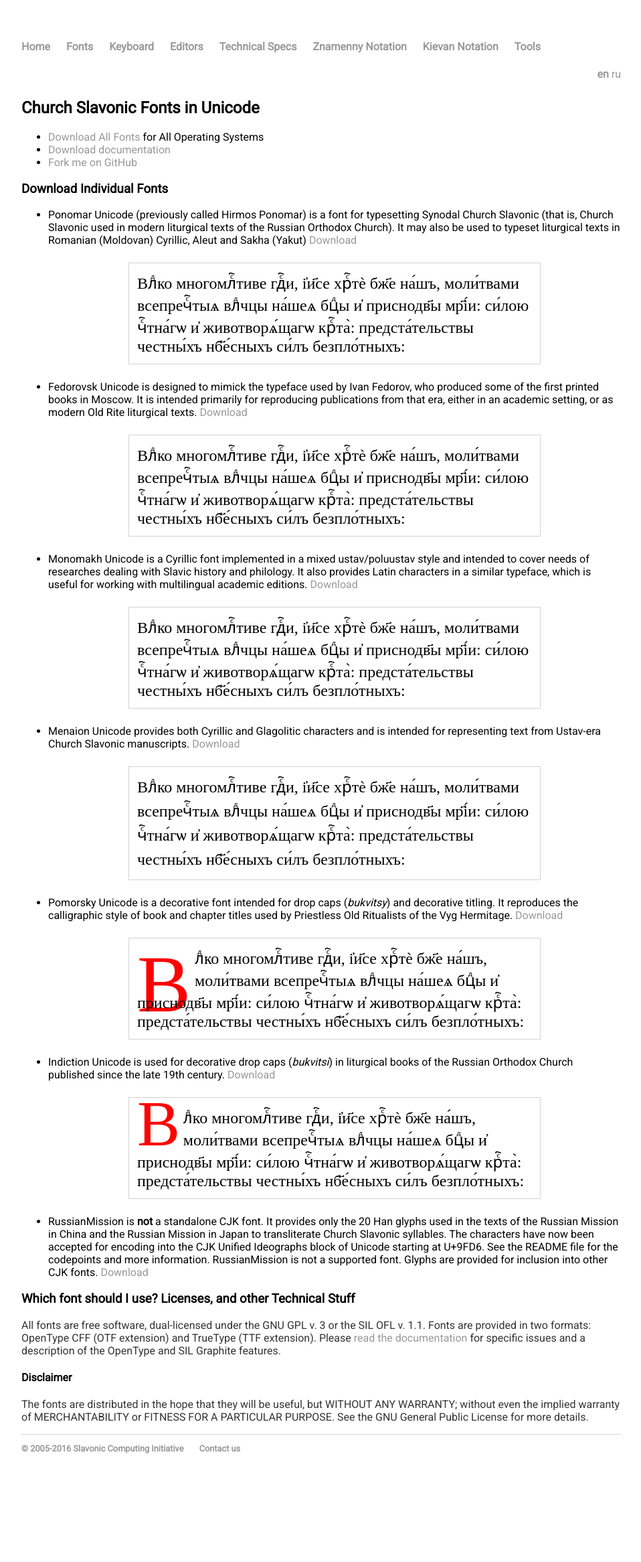
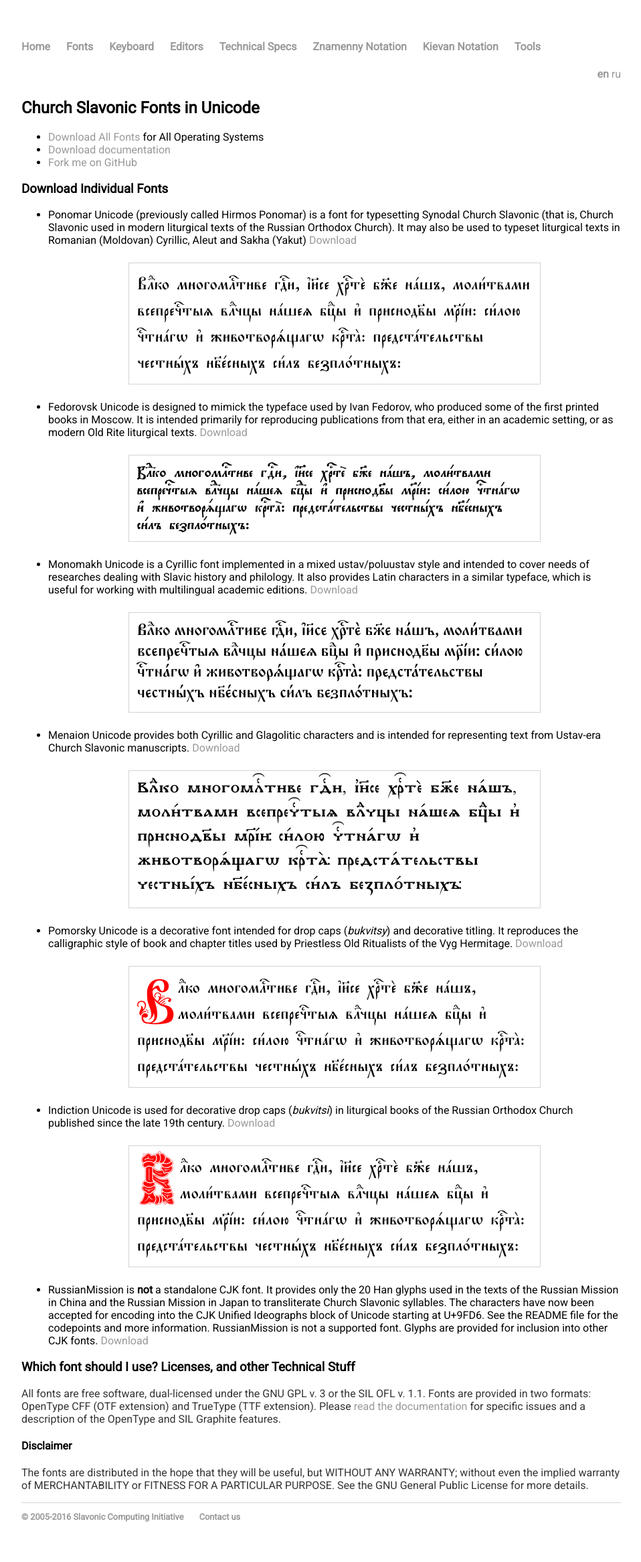
Before and after one commit to slavonic/slavonic.github.io, a Jekyll site: the page built from fonts.md, in a window 1280 px wide. Shown: the whole page at 67% size, without its empty margins (160-1118 px from the left). Built offline with Jekyll 4.4.1, drawn with Linux system fonts in a browser that asks for light colours; some web fonts are replaced; our own code applies the rules of GitHub Pages for plain Markdown files; before the commit the page ends 2230 px from its top, so only the background shows below that.

Commit message:
Update fonts.css

```diff
--- a/css/fonts.css
+++ b/css/fonts.css
@@ -5,36 +5,36 @@
   font-family: 'Ponomar Unicode';
   font-weight: normal;
   font-style: normal;
-  src: url('PonomarUnicode.eot');
+  src: url('/files/PonomarUnicode.eot');
   src: local('☺︎'),
-       url('PonomarUnicode.eot?#iefix') format('embedded-opentype'),
-       url('PonomarUnicode.woff2') format('woff2'),
-       url('PonomarUnicode.woff') format('woff'),
-       url('PonomarUnicode.ttf') format('truetype');
+       url('/files/PonomarUnicode.eot?#iefix') format('embedded-opentype'),
+       url('/files/PonomarUnicode.woff2') format('woff2'),
+       url('/files/PonomarUnicode.woff') format('woff'),
+       url('/files/PonomarUnicode.ttf') format('truetype');
 }
 
 @font-face {
   font-family: 'Fedorovsk Unicode';
   font-weight: normal;
   font-style: normal;
-  src: url('FedorovskUnicode.eot');
+  src: url('/files/FedorovskUnicode.eot');
   src: local('☺︎'),
-       url('FedorovskUnicode.eot?#iefix') format('embedded-opentype'),
-       url('FedorovskUnicode.woff2') format('woff2'),
-       url('FedorovskUnicode.woff') format('woff'),
-       url('FedorovskUnicode.ttf') format('truetype');
+       url('/files/FedorovskUnicode.eot?#iefix') format('embedded-opentype'),
+       url('/files/FedorovskUnicode.woff2') format('woff2'),
+       url('/files/FedorovskUnicode.woff') format('woff'),
+       url('/files/FedorovskUnicode.ttf') format('truetype');
 }
 
 @font-face {
   font-family: 'Menaion Unicode';
   font-weight: normal;
   font-style: normal;
-  src: url('MenaionUnicode.eot');
+  src: url('/files/MenaionUnicode.eot');
   src: local('☺︎'),
-       url('MenaionUnicode.eot?#iefix') format('embedded-opentype'),
-       url('MenaionUnicode.woff2') format('woff2'),
-       url('MenaionUnicode.woff') format('woff'),
-       url('MenaionUnicode.ttf') format('truetype');
+       url('/files/MenaionUnicode.eot?#iefix') format('embedded-opentype'),
+       url('/files/MenaionUnicode.woff2') format('woff2'),
+       url('/files/MenaionUnicode.woff') format('woff'),
+       url('/files/MenaionUnicode.ttf') format('truetype');
 }
 
 @font-face {
@@ -43,32 +43,32 @@
   font-style: normal;
   src: url('MonomakhUnicode.eot');
   src: local('☺︎'),
-       url('MonomakhUnicode.eot?#iefix') format('embedded-opentype'),
-       url('MonomakhUnicode.woff2') format('woff2'),
-       url('MonomakhUnicode.woff') format('woff'),
-       url('MonomakhUnicode.ttf') format('truetype');
+       url('/files/MonomakhUnicode.eot?#iefix') format('embedded-opentype'),
+       url('/files/MonomakhUnicode.woff2') format('woff2'),
+       url('/files/MonomakhUnicode.woff') format('woff'),
+       url('/files/MonomakhUnicode.ttf') format('truetype');
 }
 
 @font-face {
   font-family: 'Indiction Unicode';
   font-weight: normal;
   font-style: normal;
-  src: url('IndictionUnicode.eot');
+  src: url('/files/IndictionUnicode.eot');
   src: local('☺︎'),
-       url('IndictionUnicode.eot?#iefix') format('embedded-opentype'),
-       url('IndictionUnicode.woff2') format('woff2'),
-       url('IndictionUnicode.woff') format('woff'),
-       url('IndictionUnicode.ttf') format('truetype');
+       url('/files/IndictionUnicode.eot?#iefix') format('embedded-opentype'),
+       url('/files/IndictionUnicode.woff2') format('woff2'),
+       url('/files/IndictionUnicode.woff') format('woff'),
+       url('/files/IndictionUnicode.ttf') format('truetype');
 }
 
 @font-face {
   font-family: 'Pomorsky Unicode';
   font-weight: normal;
   font-style: normal;
-  src: url('PomorskyUnicode.eot');
+  src: url('/files/PomorskyUnicode.eot');
   src: local('☺︎'),
-       url('PomorskyUnicode.eot?#iefix') format('embedded-opentype'),
-       url('PomorskyUnicode.woff2') format('woff2'),
-       url('PomorskyUnicode.woff') format('woff'),
-       url('PomorskyUnicode.ttf') format('truetype');
+       url('/files/PomorskyUnicode.eot?#iefix') format('embedded-opentype'),
+       url('/files/PomorskyUnicode.woff2') format('woff2'),
+       url('/files/PomorskyUnicode.woff') format('woff'),
+       url('/files/PomorskyUnicode.ttf') format('truetype');
 }
```
